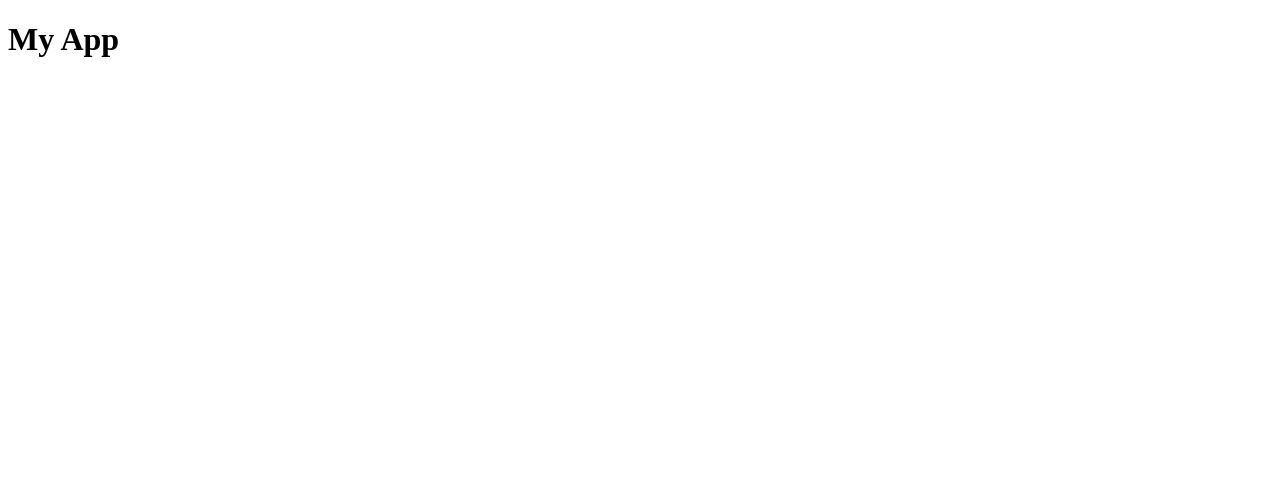
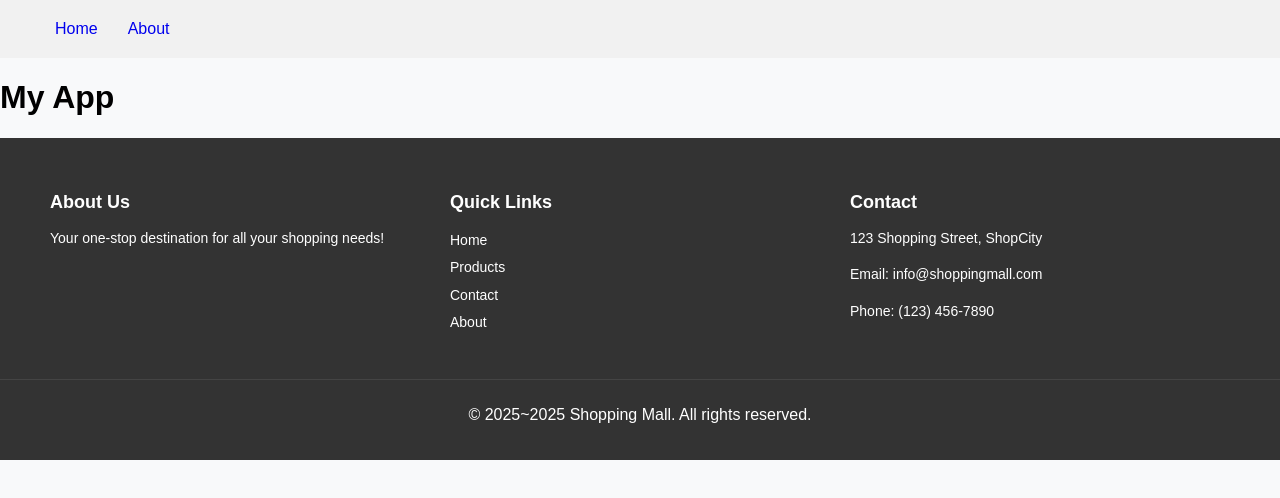
Before and after one commit to YeoJune/SubscriptionManagementWeb, a React app: page / in a window 1280 px wide. Before the commit this address had no page. Shown: the top 498 px of the page. Built offline with nearby package versions, Linux system fonts and the light colour scheme; the HTML template or start-up script is replaced by a standard one.

Commit message:
add header and footer

```diff
--- a/src/app.tsx
+++ b/src/app.tsx
@@ -1,14 +1,18 @@
 import React from 'react';
 import { Routes } from 'react-router-dom';
+import Header from './components/header';
+import Footer from './components/footer';
 
 const App: React.FC = () => {
   return (
     <div>
+      <Header />
       <main>
         <h1>My App</h1>
         <Routes>
         </Routes>
       </main>
+      <Footer />
     </div>
   );
 };
--- /dev/null
+++ b/src/components/footer.css
@@ -0,0 +1,56 @@
+.footer {
+  background-color: #333;
+  color: #fff;
+  padding: 20px 0;
+  font-family: Arial, sans-serif;
+}
+
+.footer-container {
+  display: flex;
+  flex-wrap: wrap;
+  justify-content: space-around;
+  max-width: 1200px;
+  margin: 0 auto;
+}
+
+.footer-section {
+  flex: 1;
+  min-width: 200px;
+  margin: 10px;
+}
+
+.footer-section h4 {
+  margin-bottom: 10px;
+  font-size: 18px;
+}
+
+.footer-section p,
+.footer-section li {
+  font-size: 14px;
+  line-height: 1.6;
+}
+
+.footer-section ul {
+  list-style: none;
+  padding: 0;
+}
+
+.footer-section ul li {
+  margin-bottom: 5px;
+}
+
+.footer-section ul li a {
+  color: #fff;
+  text-decoration: none;
+}
+
+.footer-section ul li a:hover {
+  text-decoration: underline;
+}
+
+.footer-bottom {
+  text-align: center;
+  padding-top: 10px;
+  border-top: 1px solid #444;
+  margin-top: 20px;
+}
--- /dev/null
+++ b/src/components/footer.tsx
@@ -0,0 +1,39 @@
+// src/components/footer.tsx
+import React from 'react';
+import './footer.css'; // Import your CSS file for styling
+
+const Footer: React.FC = () => {
+  return (
+    <footer className="footer">
+      <div className="footer-container">
+        {/* About Section */}
+        <div className="footer-section">
+          <h4>About Us</h4>
+          <p>Your one-stop destination for all your shopping needs!</p>
+        </div>
+        {/* Quick Links */}
+        <div className="footer-section">
+          <h4>Quick Links</h4>
+          <ul>
+            <li><a href="/">Home</a></li>
+            <li><a href="/products">Products</a></li>
+            <li><a href="/contact">Contact</a></li>
+            <li><a href="/about">About</a></li>
+          </ul>
+        </div>
+        {/* Contact Information */}
+        <div className="footer-section">
+          <h4>Contact</h4>
+          <p>123 Shopping Street, ShopCity</p>
+          <p>Email: info@shoppingmall.com</p>
+          <p>Phone: (123) 456-7890</p>
+        </div>
+      </div>
+      <div className="footer-bottom">
+        <p>&copy; 2025~{new Date().getFullYear()} Shopping Mall. All rights reserved.</p>
+      </div>
+    </footer>
+  );
+};
+
+export default Footer;
--- /dev/null
+++ b/src/components/header.css
@@ -0,0 +1,24 @@
+/* src/components/Header/Header.css */
+.header {
+  background-color: #f1f1f1;
+  padding: 20px;
+  text-align: center;
+}
+
+.header-container {
+  display: flex;
+  justify-content: space-between;
+  max-width: 1200px;
+  margin: 0 auto;
+}
+
+.header-container ul {
+  list-style: none;
+  display: flex;
+  padding: 0;
+  margin: 0;
+}
+
+.header-container li {
+  margin: 0 15px;
+}
--- /dev/null
+++ b/src/components/header.tsx
@@ -0,0 +1,24 @@
+// src/components/header.tsx
+import '../global.css';
+import './header.css';
+import React from 'react';
+import { Link } from 'react-router-dom';
+
+const Header: React.FC = () => {
+  return (
+    <header className="header">
+      <nav className="header-container">
+        <ul>
+          <li>
+            <Link to="/">Home</Link>
+          </li>
+          <li>
+            <Link to="/about">About</Link>
+          </li>
+        </ul>
+      </nav>
+    </header>
+  );
+}
+
+export default Header;
--- a/src/global.css
+++ b/src/global.css
@@ -28,3 +28,18 @@
   padding: 10px;
   text-align: center;
 }
+
+body {
+  margin: 0;
+  font-family: Noto Sans KR, sans-serif;
+  background-color: #f8f9fa;
+}
+
+a {
+  text-decoration: none;
+  background-color: transparent;
+}
+
+a:hover {
+  color: #007bff;
+}
```
